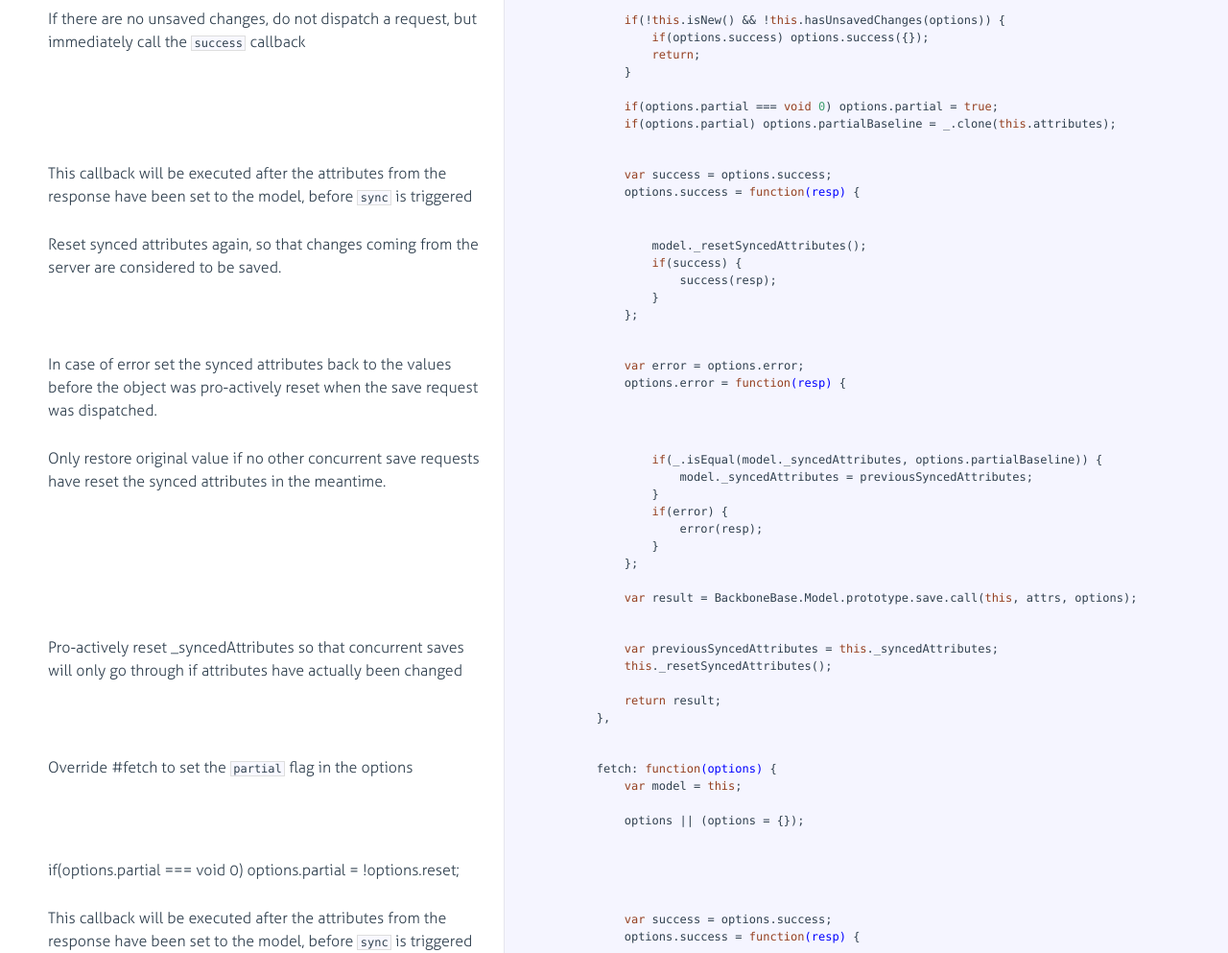
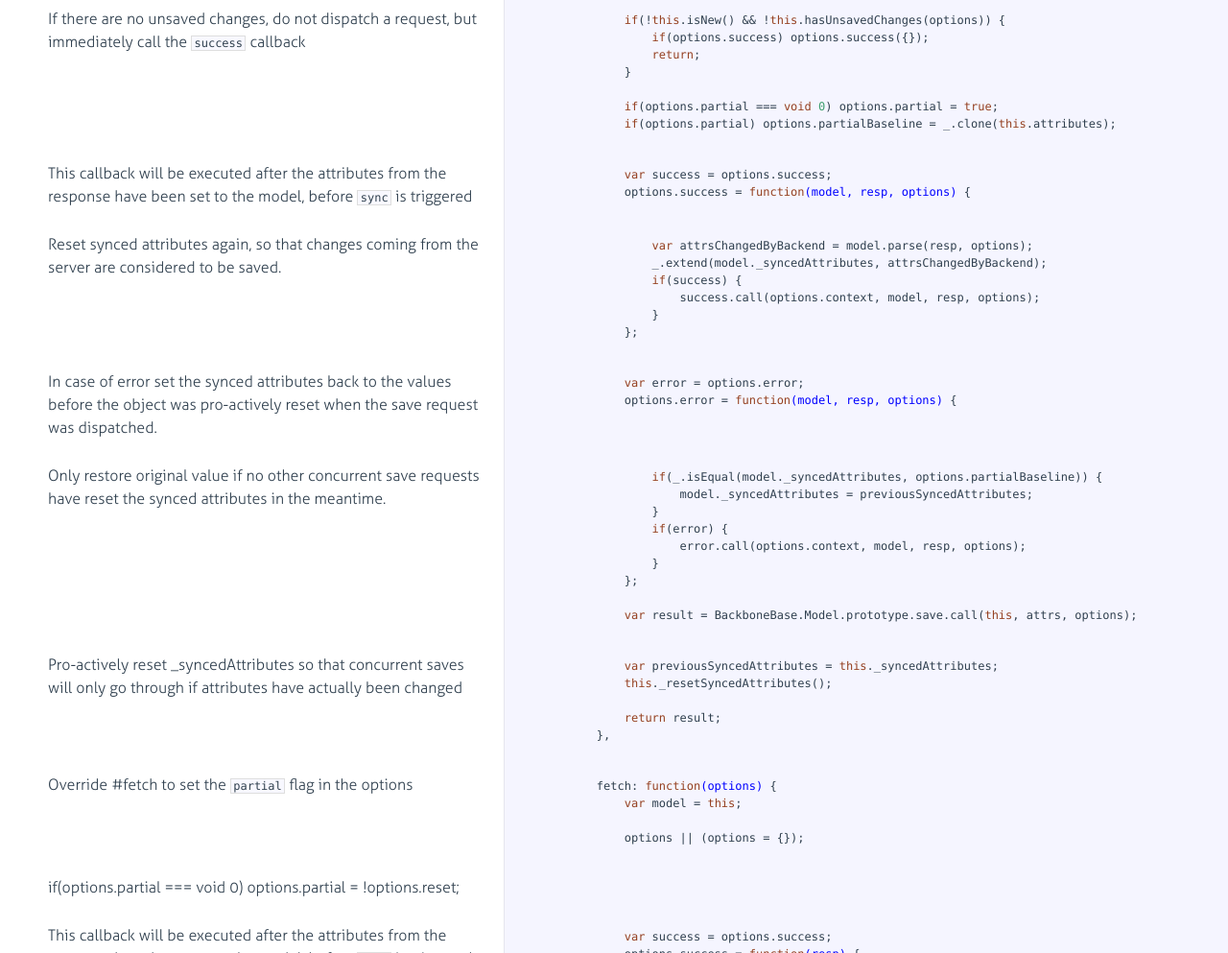
Before and after one commit to signavio/backbone-partialput, a website: page docs/backbone-partialput.html in a window 1280 px wide. Shown: the part 1778-2771 px from the top of the page at 96% size. Drawn offline with Linux system fonts and the light colour scheme.

Commit message:
updated build

```diff
--- a/docs/backbone-partialput.html
+++ b/docs/backbone-partialput.html
@@ -288,7 +288,7 @@ have been set to the model, before <code>sync</code> is triggered</p>
             </div>
 
             <div class="content"><div class='highlight'><pre>            <span class="hljs-keyword">var</span> success = options.success;
-            options.success = <span class="hljs-function"><span class="hljs-keyword">function</span><span class="hljs-params">(resp)</span> </span>{</pre></div></div>
+            options.success = <span class="hljs-function"><span class="hljs-keyword">function</span><span class="hljs-params">(model, resp, options)</span> </span>{</pre></div></div>
 
         </li>
 
@@ -304,9 +304,10 @@ considered to be saved.</p>
 
             </div>
 
-            <div class="content"><div class='highlight'><pre>                model._resetSyncedAttributes();
+            <div class="content"><div class='highlight'><pre>                <span class="hljs-keyword">var</span> attrsChangedByBackend = model.parse(resp, options);
+                _.extend(model._syncedAttributes, attrsChangedByBackend);
                 <span class="hljs-keyword">if</span>(success) {
-                    success(resp);
+                    success.call(options.context, model, resp, options);
                 }
             };</pre></div></div>
 
@@ -325,7 +326,7 @@ was pro-actively reset when the save request was dispatched.</p>
             </div>
 
             <div class="content"><div class='highlight'><pre>            <span class="hljs-keyword">var</span> error = options.error;
-            options.error = <span class="hljs-function"><span class="hljs-keyword">function</span><span class="hljs-params">(resp)</span> </span>{</pre></div></div>
+            options.error = <span class="hljs-function"><span class="hljs-keyword">function</span><span class="hljs-params">(model, resp, options)</span> </span>{</pre></div></div>
 
         </li>
 
@@ -345,7 +346,7 @@ have reset the synced attributes in the meantime.</p>
                     model._syncedAttributes = previousSyncedAttributes;
                 }
                 <span class="hljs-keyword">if</span>(error) {
-                    error(resp);
+                    error.call(options.context, model, resp, options);
                 }
             };
 
```
Also changed, not shown: backbone-partialput-min.js (+1 -1 lines), 1 other file.
